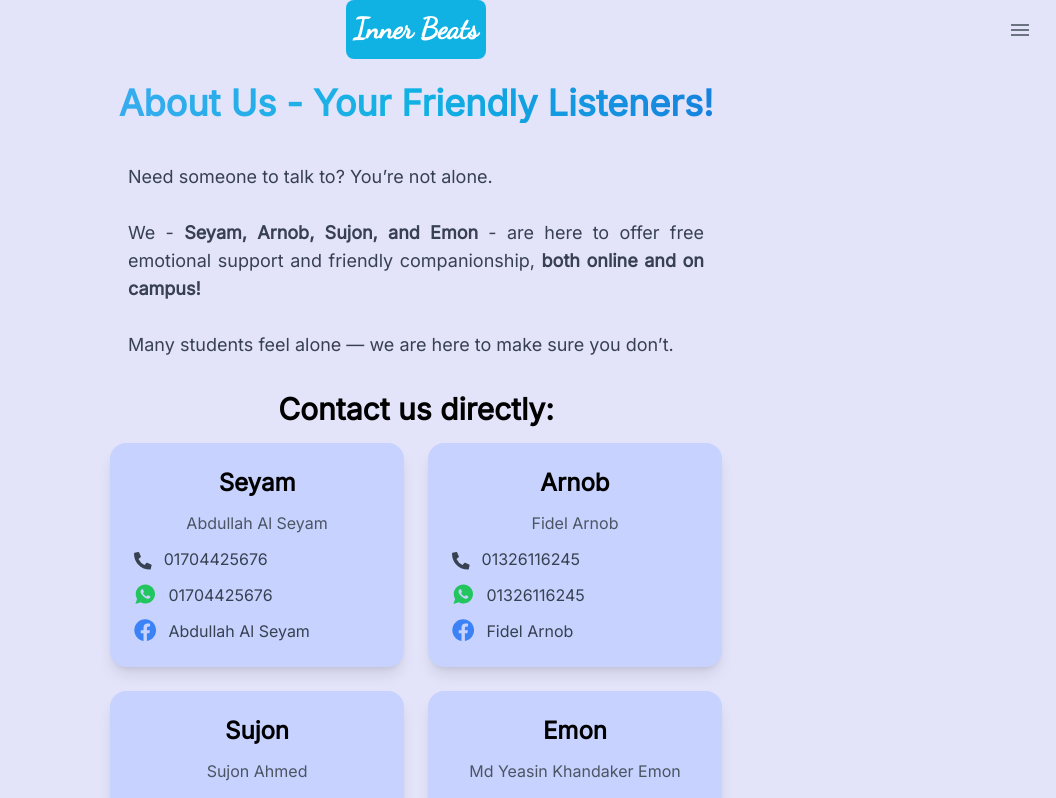
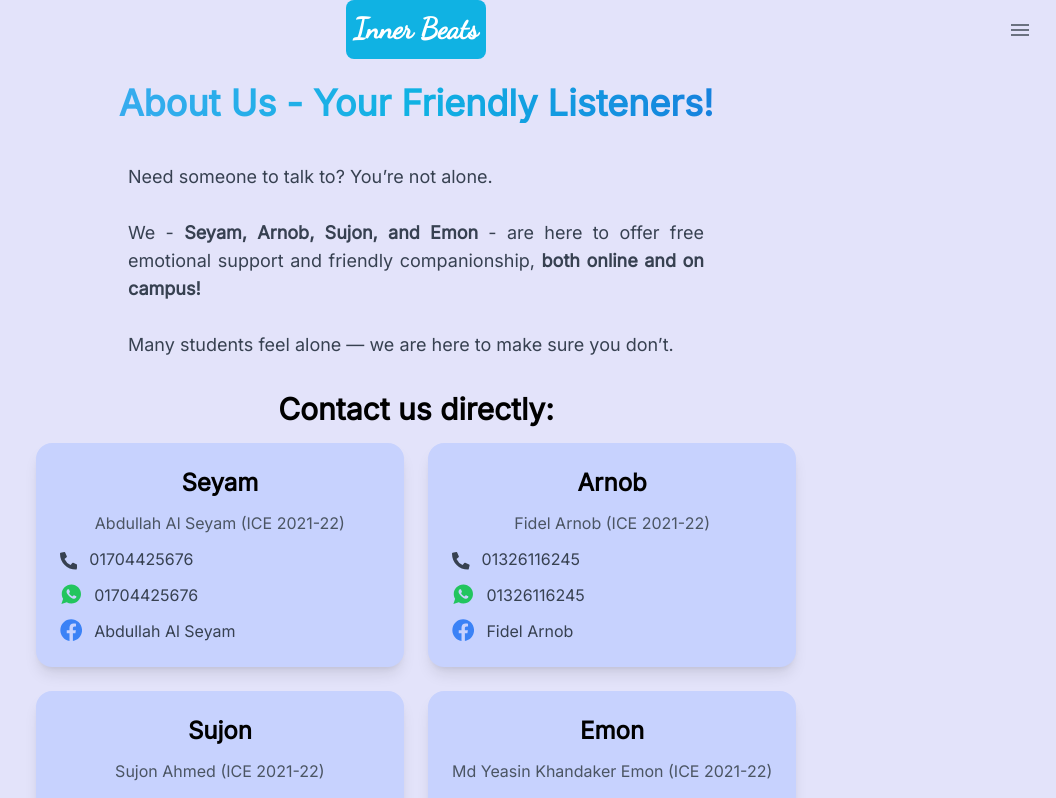
Before and after one commit to Ten-T-Tonmoy/InnerBeats, a React (Vite) app: page /about in a window 1280 px wide. Shown: the top 798 px of the page, without its empty margins (224-1280 px from the left). Built offline with nearby package versions, Linux system fonts and the light colour scheme; no server answers.

Commit message:
final modification 1

```diff
--- a/src/pages/about/aboutpage.jsx
+++ b/src/pages/about/aboutpage.jsx
@@ -7,25 +7,29 @@ import { FaFacebook } from "react-icons/fa";
 const creators = [
   {
     name: "Seyam",
-    fullName: "Abdullah Al Seyam",
+    fullName: "Abdullah Al Seyam ",
+    session: "(ICE 2021-22)",
     phone: "01704425676",
     facebookUrl: "https://www.facebook.com/abdullah.al.seyam.73066",
   },
   {
     name: "Arnob",
     fullName: "Fidel Arnob",
+    session: "(ICE 2021-22)",
     phone: "01326116245",
     facebookUrl: "https://www.facebook.com/arnob.521793",
   },
   {
     name: "Sujon",
     fullName: "Sujon Ahmed",
+    session: "(ICE 2021-22)",
     phone: "01879495373",
     facebookUrl: "https://www.facebook.com/sujon.ahmed.217296",
   },
   {
     name: "Emon",
     fullName: "Md Yeasin Khandaker Emon",
+    session: "(ICE 2021-22)",
     phone: "01518965418",
     facebookUrl: "https://www.facebook.com/mdyeasin.khandakar.3",
   },
@@ -67,11 +71,13 @@ const AboutUs = () => {
           {creators.map((el, index) => (
             <div
               key={index}
-              className="bg-indigo-200 hover:text-secondary rounded-2xl shadow-lg p-6
+              className="bg-indigo-200 hover:text-secondary rounded-2xl shadow-lg p-6 w-[87vw] sm:w-full
                flex flex-col items-center space-y-3 hover:scale-105 transition transform duration-300"
             >
               <h2 className="text-2xl font-semibold ">{el.name}</h2>
-              <p className="text-gray-600">{el.fullName}</p>
+              <p className="text-gray-600">
+                {el.fullName} {el.session}
+              </p>
               <p className="text-gray-700 font-medium  gap-3 flex justify-start w-full items-center">
                 <FaPhoneAlt className="text-[1.1rem] mt-1" />
                 {el.phone}
--- a/src/pages/landing/landingpage.jsx
+++ b/src/pages/landing/landingpage.jsx
@@ -261,26 +261,27 @@ const PopUp = ({ emotion, setOpenPop, response, setResponse }) => {
           {response.bgCode === "" && (
             <Link to="/ai" className="w-[90%] ">
               <div
-                className={` bg-gray-300 font-black px-3 py-3 text-[1.2rem]
+                className={` bg-gray-300 font-mono  px-3 py-3 text-[1.1rem]
                 cursor-pointer  active:scale-90 rounded-md ease-in-out transition-all
-                duration-300
+                duration-300  flex justify-between items-center shadow-md
                 ${
                   emotion === "Angry"
-                    ? "text-red-600 hover:text-white hover:bg-red-600"
+                    ? "text-red-600 hover:text-white hover:bg-gradient-to-tr from-black to-red-600"
                     : emotion === "Sad"
-                    ? "text-slate-600 hover:text-white hover:bg-slate-600"
+                    ? "text-slate-600 hover:text-white hover:bg-gradient-to-tr from-black to-slate-600"
                     : emotion === "Scared"
-                    ? "text-green-600 hover:text-white hover:bg-green-600"
+                    ? "text-green-600 hover:text-white hover:bg-gradient-to-tr from-black to-green-600"
                     : emotion === "Happy"
-                    ? "text-blue-600 hover:text-white hover:bg-blue-600"
+                    ? "text-blue-600 hover:text-white hover:bg-gradient-to-tr from-black to-blue-600"
                     : emotion === "Lost"
-                    ? "text-stone-900 hover:text-white hover:bg-stone-900"
+                    ? "text-stone-900 hover:text-white hover:bg-gradient-to-tr from-black to-stone-700"
                     : ""
                 }
                 `}
               >
                 {" "}
-                Ai assistant
+                Speak with Ai assistant
+                <IoMdSend className=" text-[1.2rem]" />
               </div>
             </Link>
           )}
@@ -297,7 +298,7 @@ const PopUp = ({ emotion, setOpenPop, response, setResponse }) => {
                   key={idx}
                   className={` w-[90%] text-[1.05rem] sm:text-[1rem]
             cursor-pointer py-3 px-4 text-white  bg-opacity-50
-            rounded-md hover:scale-105 hover:bg-opacity-100
+            rounded-md hover:scale-105 hover:bg-opacity-100 shadow-lg
             ${
               emotion === "Angry"
                 ? "bg-red-600"
```
